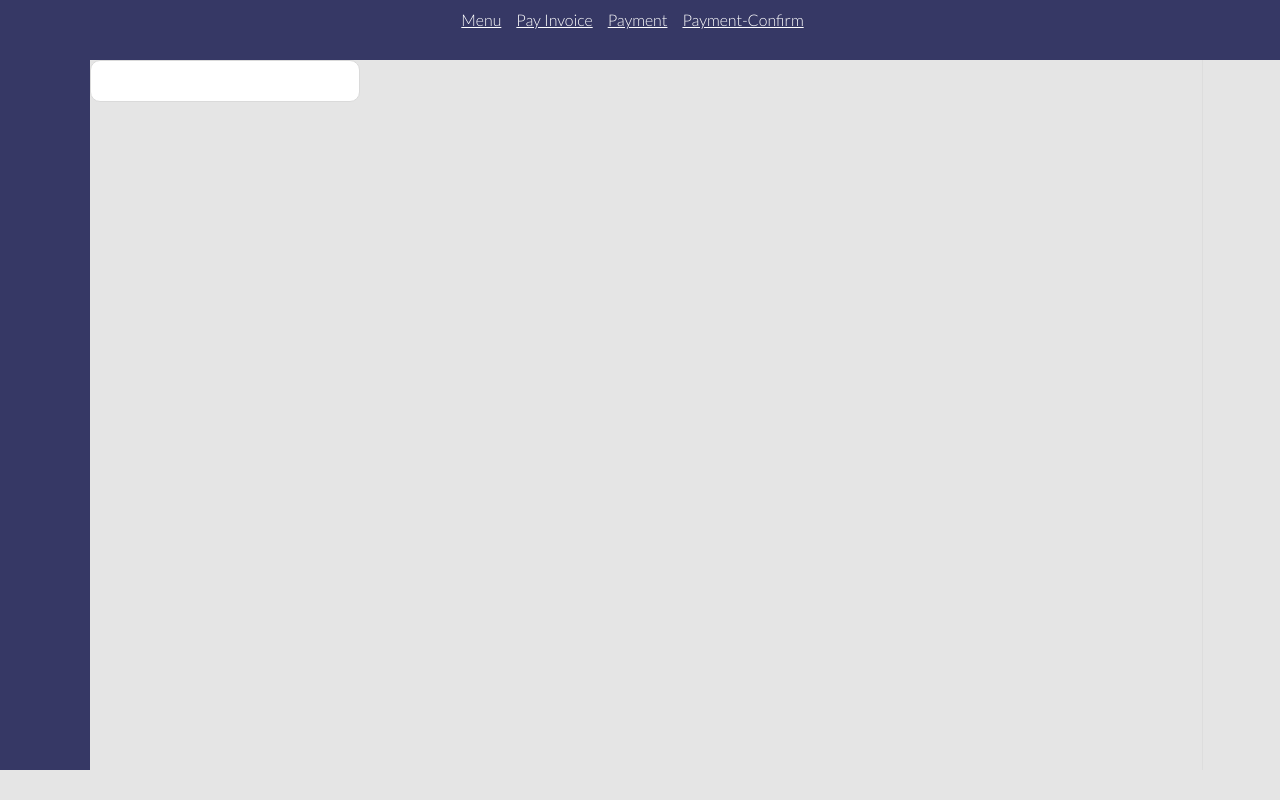
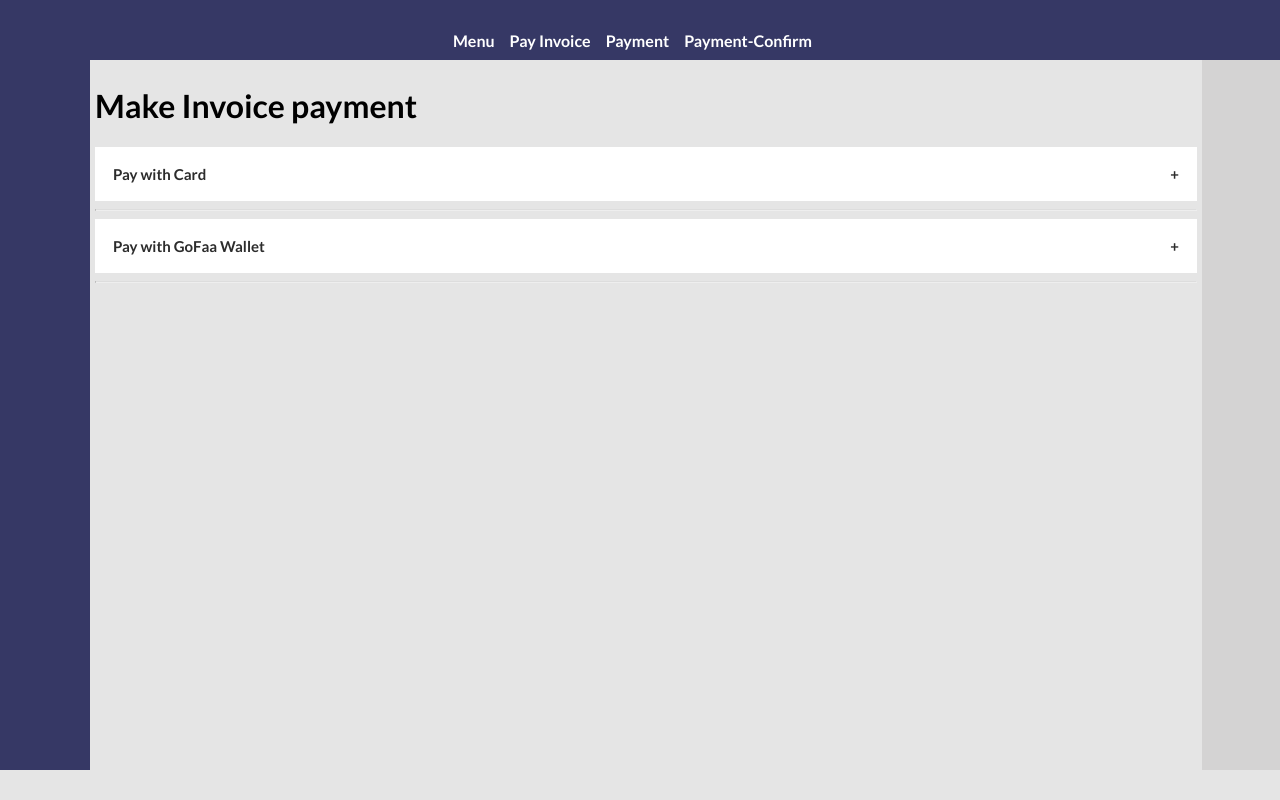
Before and after one commit to ace4port/payments, a React (Create React App) app: page /payments in a window 1280 px wide. Built offline with nearby package versions, Linux system fonts and the light colour scheme.

Commit message:
Input form

```diff
--- a/src/App.js
+++ b/src/App.js
@@ -1,7 +1,7 @@
 import Menu from './components/Menu'
-import Payments from './Container/Payments'
-import PaymentsConfirm from './Container/PaymentConfirm'
-import InvoicePay from './Container/InvoicePay'
+import Payments from './container/Payments'
+import PaymentsConfirm from './container/PaymentConfirm'
+import InvoicePay from './container/InvoicePay'
 import { BrowserRouter as Router, Switch, Route } from 'react-router-dom'
 import { Link } from 'react-router-dom'
 
--- a/src/Container/Payments.jsx
+++ b/src/Container/Payments.jsx
@@ -1,11 +1,104 @@
-import React from 'react'
+import React, { useState } from 'react'
+import Button from '../components/Button'
 
 const Payments = () => {
   return (
     <div>
-      <input className="input" type="text" />
+      <h1>Make Invoice payment</h1>
+      <CardPay />
+      <Wallet />
     </div>
   )
 }
 
 export default Payments
+
+const CardPay = () => {
+  const [collapsed, setCollapsed] = useState(false)
+  const [formData, setFormData] = useState({
+    name: '',
+    number: '',
+    expiry: '',
+    cvv: 'XXX',
+  })
+  const handleSubmit = (e) => {
+    console.log('You have submitted this data', formData)
+  }
+  return (
+    <form onSubmit={handleSubmit} className="collapse">
+      <button
+        className={`collapse__btn ${collapsed ? 'active' : ''}`}
+        onClick={() => setCollapsed(!collapsed)}
+      >
+        Pay with Card
+      </button>
+      <div className={`collapse__content ${collapsed ? 'expand' : ''}`}>
+        <input
+          className="input"
+          type="text"
+          name="name"
+          placeholder="Card holder name"
+          value={formData.name}
+          onChange={(e) =>
+            setFormData({ ...formData, [e.target.name]: e.target.value })
+          }
+        />
+        <input
+          className="input"
+          type="text"
+          placeholder="Card number"
+          name="number"
+          value={formData.number}
+          onChange={(e) =>
+            setFormData({ ...formData, [e.target.name]: e.target.value })
+          }
+        />
+        <input
+          className="input"
+          type="date"
+          placeholder="Expiry date"
+          value={formData.expiry}
+          name="expiry"
+          onChange={(e) =>
+            setFormData({ ...formData, [e.target.name]: e.target.value })
+          }
+        />
+        <input
+          className="input"
+          type="text"
+          placeholder="CVV"
+          name="cvv"
+          value={formData.cvv}
+          onChange={(e) =>
+            setFormData({ ...formData, [e.target.name]: e.target.value })
+          }
+        />
+        <Button type="submit" variant="primary" size="medium">
+          Pay now
+        </Button>
+      </div>
+      <hr className="collapse__seperator" />
+    </form>
+  )
+}
+
+const Wallet = () => {
+  const [collapsed, setCollapsed] = useState(false)
+  return (
+    <div className="collapse">
+      <button
+        className={`collapse__btn ${collapsed ? 'active' : ''}`}
+        onClick={() => setCollapsed(!collapsed)}
+      >
+        Pay with GoFaa Wallet
+      </button>
+      <div className={`collapse__content ${collapsed ? 'expand' : ''}`}>
+        <p>Balance: $2500</p>
+        <Button variant="primary" size="medium">
+          Pay now
+        </Button>
+      </div>
+      <hr className="collapse__seperator" />
+    </div>
+  )
+}
--- /dev/null
+++ b/src/styles/_Collapse.scss
@@ -0,0 +1,56 @@
+.collapse {
+  &__btn {
+    font-family: Lato;
+    font-style: normal;
+    font-weight: 600;
+    font-size: 20px;
+    color: #2c2c2c;
+
+    cursor: pointer;
+    background-color: white;
+    padding: 18px;
+    width: 100%;
+    border: none;
+    text-align: left;
+    outline: none;
+    font-size: 15px;
+
+    &::after {
+      content: '+';
+      font-weight: bold;
+      float: right;
+      margin-left: 5px;
+    }
+  }
+
+  .active,
+  &--btn:hover {
+    background-color: rgba(165, 153, 153, 0.082);
+  }
+  .active:after {
+    content: '\2212';
+  }
+  &__content {
+    display: flex;
+    flex-direction: column;
+
+    padding: 0px 18px;
+    max-height: 0;
+    overflow: hidden;
+    transition: max-height 0.2s ease-out;
+
+    font-family: Lato;
+    font-style: normal;
+    font-weight: normal;
+    font-size: 16px;
+    line-height: 170%;
+    color: #6e6e6e;
+  }
+  .expand {
+    padding: 10px 18px;
+    max-height: max-content;
+  }
+  &__seperator {
+    border-top: 1px solid #ddd;
+  }
+}
--- a/src/styles/_Input.scss
+++ b/src/styles/_Input.scss
@@ -8,4 +8,10 @@
 
   padding: 12px 20px;
   font: 14px 500 inherit;
+  &:focus {
+    outline: none;
+    border-radius: 0px;
+    border-bottom: 2px solid #1f9944;
+    background-color: rgb(223, 223, 223);
+  }
 }
--- a/src/styles/main.scss
+++ b/src/styles/main.scss
@@ -27,6 +27,7 @@ body {
 @import './Menu';
 @import './variables';
 @import './Input';
+@import './Collapse';
 
 .main-container {
   .navbar-container {
@@ -35,10 +36,19 @@ body {
     height: 60px;
     color: #ffffff;
     text-align: center;
+    display: flex;
+    justify-content: center;
+    align-items: flex-end;
     padding: 10px;
     .white-color {
       margin-right: 15px;
       color: #ffffff;
+      text-decoration: none;
+      font-weight: 700;
+      &:hover {
+        color: #cfcfcf;
+        // background-color: lighten($primary-color, 10);
+      }
     }
   }
 
@@ -51,14 +61,16 @@ body {
       height: 710px;
     }
     .payment-container {
+      padding: 5px;
       flex: 1;
       width: 1198px;
       height: 710px;
     }
     .right-container {
+      background-color: rgb(212, 211, 211);
       width: 78px;
       height: 710px;
-      border-left: 1px solid #dddddd;
+      // border-left: 1px solid #dddddd;
     }
   }
 }
```
